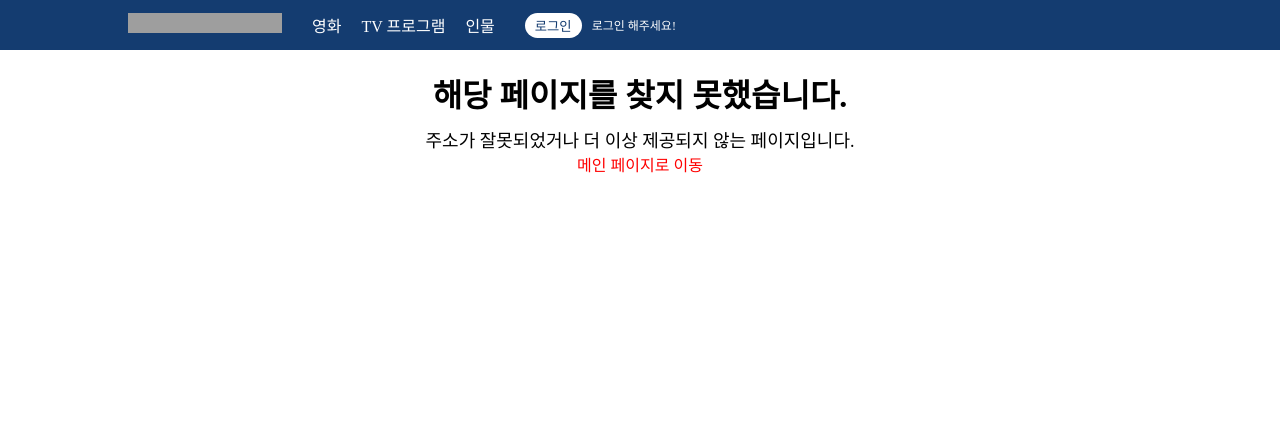
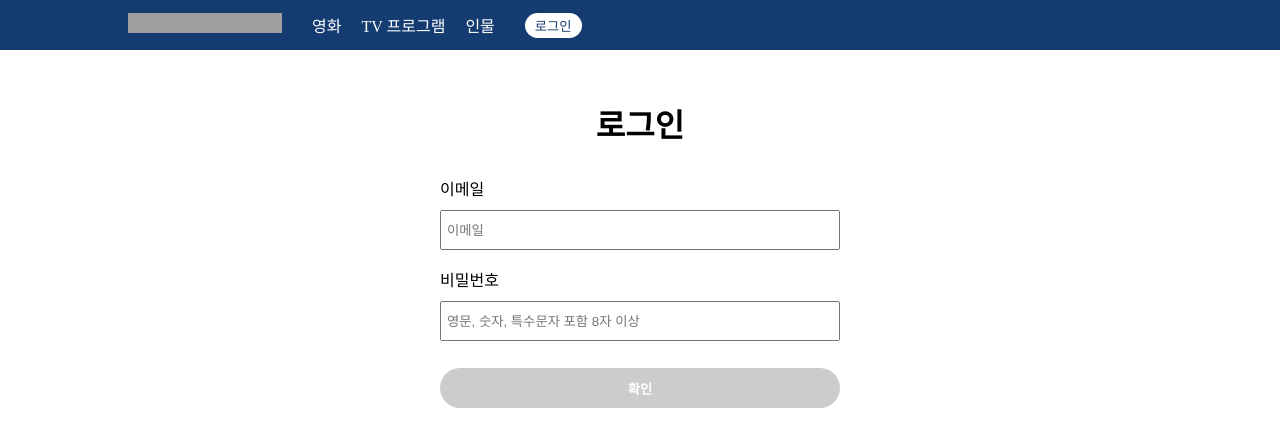
Before and after one commit to EunSo0/UMC-Chapter03-neflix-clonecoding, a React (Create React App) app: page /login in a window 1280 px wide. Shown: the top 446 px of the page. Built offline with nearby package versions, Linux system fonts and the light colour scheme; grey boxes are pictures that could not be loaded.

Commit message:
Chapter7 실습

```diff
--- a/src/App.js
+++ b/src/App.js
@@ -5,6 +5,7 @@ import Movie from "./pages/Movie.jsx";
 import TV from "./pages/TV.jsx";
 import Celebrity from "./pages/Celebrity.jsx";
 import MovieDetail from "./pages/MovieDetail.jsx";
+import Login from "./pages/Login";
 import NotFound from "./pages/NotFound";
 
 export default function App() {
@@ -16,6 +17,7 @@ export default function App() {
         <Route path="/movie/:title" element={<MovieDetail />} />
         <Route path="/tv" element={<TV />} />
         <Route path="/person" element={<Celebrity />} />
+        <Route path="/login" element={<Login />} />
         <Route path="*" element={<NotFound />} />
       </Routes>
     </>
--- a/src/components/Header.jsx
+++ b/src/components/Header.jsx
@@ -1,7 +1,7 @@
 import React from "react";
 import * as H from "../styles/Header.style.js";
 import { Link } from "react-router-dom";
-import LoginControl from "./LoginControl";
+import LoginButton from "./LoginButton";
 
 export default function Header() {
   return (
@@ -20,7 +20,7 @@ export default function Header() {
           <H.Menu>
             <Link to="/person">인물</Link>
           </H.Menu>
-          <LoginControl />
+          <LoginButton />
         </H.MenuList>
       </H.ContentWrapper>
     </H.Wrapper>
--- /dev/null
+++ b/src/components/LoginButton.jsx
@@ -0,0 +1,23 @@
+import React from "react";
+import { Link } from "react-router-dom";
+import styled from "styled-components";
+
+export default function LoginButton() {
+  return (
+    <>
+      <Link to="/login">
+        <Button>로그인</Button>
+      </Link>
+    </>
+  );
+}
+
+const Button = styled.button`
+  background-color: #fff;
+  color: #143c70;
+  margin: 0 10px;
+  padding: 3px 10px;
+  border: none;
+  border-radius: 15px;
+  cursor: pointer;
+`;
--- /dev/null
+++ b/src/pages/Login.jsx
@@ -0,0 +1,82 @@
+import React, { useState, useCallback } from "react";
+import * as L from "../styles/Login.style.js";
+
+export default function Login() {
+  const [email, setEmail] = useState("");
+  const [password, setPassword] = useState("");
+
+  const [emailMsg, setEmailMsg] = useState("");
+  const [pwdMsg, setPwdMsg] = useState("");
+
+  const validateEmail = (email) => {
+    return email
+      .toLowerCase()
+      .match(
+        /([\w-.]+)@((\[[0-9]{1,3}\.[0-9]{1,3}\.[0-9]{1,3}\.)|(([\w-]+\.)+))([a-zA-Z]{2,4}|[0-9]{1,3})(\]?)$/,
+      );
+  };
+
+  const validatePwd = (password) => {
+    return password
+      .toLowerCase()
+      .match(/^(?=.*[a-zA-Z])(?=.*[!@#$%^*+=-])(?=.*[0-9]).{8,25}$/);
+  };
+
+  const onChangeEmail = useCallback((e) => {
+    const currEmail = e.target.value;
+    setEmail(currEmail);
+
+    if (!validateEmail(currEmail)) {
+      setEmailMsg("이메일 형식이 올바르지 않습니다.");
+    } else {
+      setEmailMsg("");
+    }
+  });
+
+  const onChangePwd = useCallback((e) => {
+    const currPwd = e.target.value;
+    setPassword(currPwd);
+
+    if (!validatePwd(currPwd)) {
+      setPwdMsg("영문, 숫자, 특수기호 조합으로 10자리 이상 입력해주세요.");
+    } else {
+      setPwdMsg("");
+    }
+  }, []);
+
+  const isEmailValid = validateEmail(email);
+  const isPwdValid = validatePwd(password);
+
+  const isAllValid = isEmailValid && isPwdValid;
+
+  return (
+    <L.Wrapper>
+      <L.Title>로그인</L.Title>
+      <L.FormWrapper>
+        <L.InputWrapper>
+          <L.Label>이메일</L.Label>
+          <L.InputArea
+            type="email"
+            placeholder="이메일"
+            value={email}
+            onChange={(e) => onChangeEmail(e)}
+          ></L.InputArea>
+          <L.Error>{emailMsg}</L.Error>
+        </L.InputWrapper>
+        <L.InputWrapper>
+          <L.Label>비밀번호</L.Label>
+          <L.InputArea
+            type="password"
+            placeholder="영문, 숫자, 특수문자 포함 8자 이상"
+            value={password}
+            onChange={(e) => onChangePwd(e)}
+          ></L.InputArea>
+          <L.Error>{pwdMsg}</L.Error>
+        </L.InputWrapper>
+        <L.Button type="submit" disabled={!isAllValid}>
+          확인
+        </L.Button>
+      </L.FormWrapper>
+    </L.Wrapper>
+  );
+}
--- /dev/null
+++ b/src/styles/Login.style.js
@@ -0,0 +1,51 @@
+import styled from "styled-components";
+
+export const Wrapper = styled.div`
+  display: flex;
+  flex-direction: column;
+  justify-content: center;
+  align-items: center;
+  margin-top: 50px;
+`;
+export const Title = styled.div`
+  font-size: 32px;
+  font-weight: 600;
+  margin-bottom: 30px;
+`;
+export const FormWrapper = styled.form`
+  display: flex;
+  flex-direction: column;
+  justify-content: center;
+  align-items: center;
+`;
+export const InputWrapper = styled.div`
+  margin-bottom: 15px;
+`;
+export const Label = styled.div`
+  margin-bottom: 10px;
+`;
+export const InputArea = styled.input`
+  width: 400px;
+  height: 40px;
+  padding: 5px;
+`;
+export const Error = styled.div`
+  color: red;
+  font-size: 12px;
+  margin: 2px;
+`;
+export const Button = styled.button`
+  width: 400px;
+  height: 40px;
+  border: none;
+  border-radius: 30px;
+  background-color: #143c70;
+  color: #fff;
+  font-weight: 600;
+  margin: 10px;
+  cursor: pointer;
+
+  &:disabled {
+    background-color: #ccc;
+  }
+`;
```
